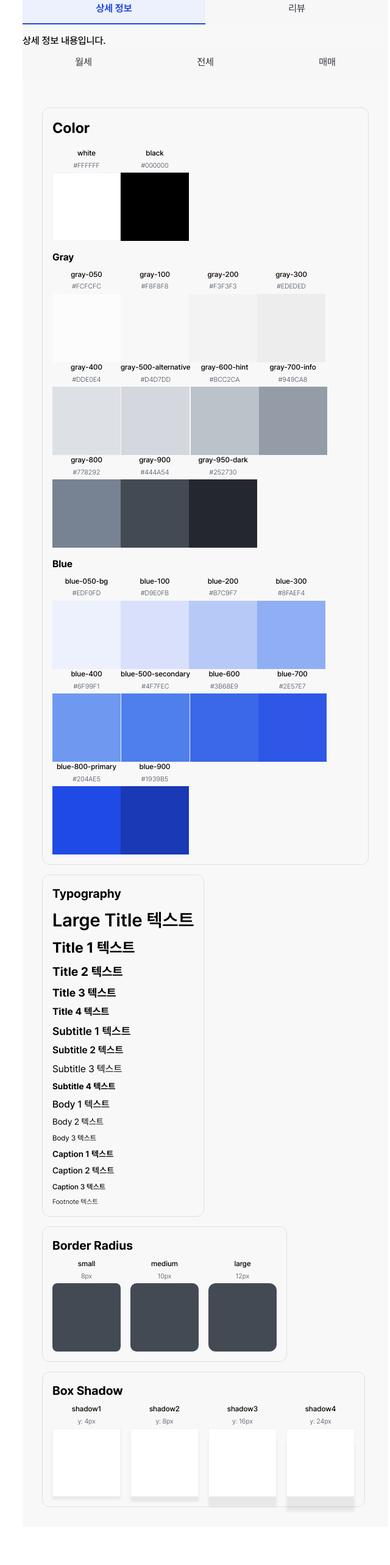
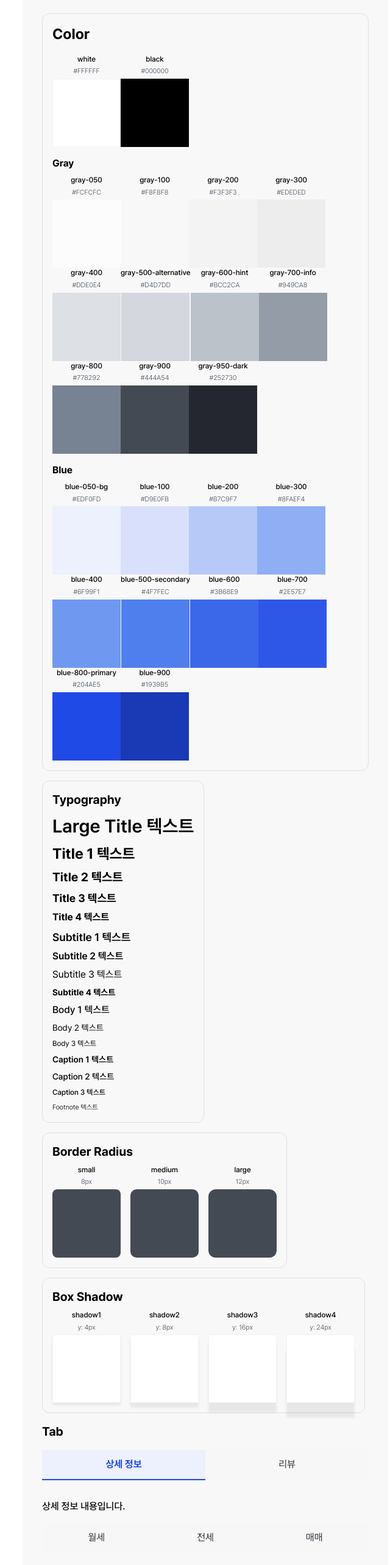
Before and after one commit to FC-DEV3-Final-Project/zoop-frontend, a Next.js app: page /test in a window 1280 px wide. Shown: the part 74-2640 px from the top of the page at 61% size, without its empty margins (303-943 px from the left). Before the commit the page ends 2577 px from the top, so only its background shows below. Built offline with nearby package versions, Linux system fonts and the light colour scheme.

Commit message:
chore: 스타일 가이드 반영

```diff
--- a/src/app/test/page.tsx
+++ b/src/app/test/page.tsx
@@ -18,19 +18,6 @@ export default function Test() {
   const [selectedTab, setSelectedTab] = useState(tabItems[0].value); // 항상 첫 번째 탭이 활성화된 채로 켜지길 원한다면,,
 
   return (
-    <>
-      <Tab tabOptions={tabItems} selected={selectedTab} onChange={setSelectedTab} />
-      <div className="mt-4 text-body1">
-        {selectedTab === "detail" && <p>상세 정보 내용입니다.</p>}
-        {selectedTab === "review" && <p>리뷰 내용입니다.</p>}
-      </div>
-      <Tab tabOptions={tabItems2} selected={selectedTab} onChange={setSelectedTab} />
-      <div className="mt-4 text-body1">
-        {selectedTab === "one" && <p>월세</p>}
-        {selectedTab === "two" && <p>전세</p>}
-        {selectedTab === "three" && <p>매매</p>}
-      </div>
-
     <div className="flex min-h-screen flex-col items-start justify-center gap-4 p-8">
       {/* Color Section */}
       <div className="flex flex-col gap-4 rounded-large border border-gray-400 p-4">
@@ -236,7 +223,20 @@ export default function Test() {
           </div>
         </div>
       </div>
+
+      {/* 공통 컴포넌트 */}
+      <h2 className="text-title2">Tab</h2>
+      <Tab tabOptions={tabItems} selected={selectedTab} onChange={setSelectedTab} />
+      <div className="mt-4 text-body1">
+        {selectedTab === "detail" && <p>상세 정보 내용입니다.</p>}
+        {selectedTab === "review" && <p>리뷰 내용입니다.</p>}
       </div>
-    </>
+      <Tab tabOptions={tabItems2} selected={selectedTab} onChange={setSelectedTab} />
+      <div className="mt-4 text-body1">
+        {selectedTab === "one" && <p>월세</p>}
+        {selectedTab === "two" && <p>전세</p>}
+        {selectedTab === "three" && <p>매매</p>}
+      </div>
+    </div>
   );
 }
--- a/src/components/Tab.tsx
+++ b/src/components/Tab.tsx
@@ -21,15 +21,11 @@ export const Tab = ({ tabOptions, selected, onChange }: TabProps) => {
           <button
             key={tab.value}
             onClick={() => onChange(tab.value)}
-            className={`
-              ${widthClass} h-[50px] py-[14px] px-[10px]
-              flex justify-center items-center gap-[10px]
-              cursor-pointer border-b-2
-              ${isActive
-                ? "bg-[#EDF0FD] text-[#204AE5] border-[#204AE5] text-title4"
-                : "bg-[#F7F7F7] text-[#32373E] border-transparent text-subtitle3"
-              }
-            `}
+            className={` ${widthClass} flex h-[50px] cursor-pointer items-center justify-center gap-[10px] border-b-2 px-[10px] py-[14px] ${
+              isActive
+                ? "border-blue-800-primary bg-blue-050-bg text-title4 text-blue-800-primary"
+                : "border-transparent bg-[#F7F7F7] text-subtitle3 text-[#32373E]"
+            } `}
           >
             {tab.label}
           </button>
```
Lines whose indentation alone changed are shown as unchanged.
